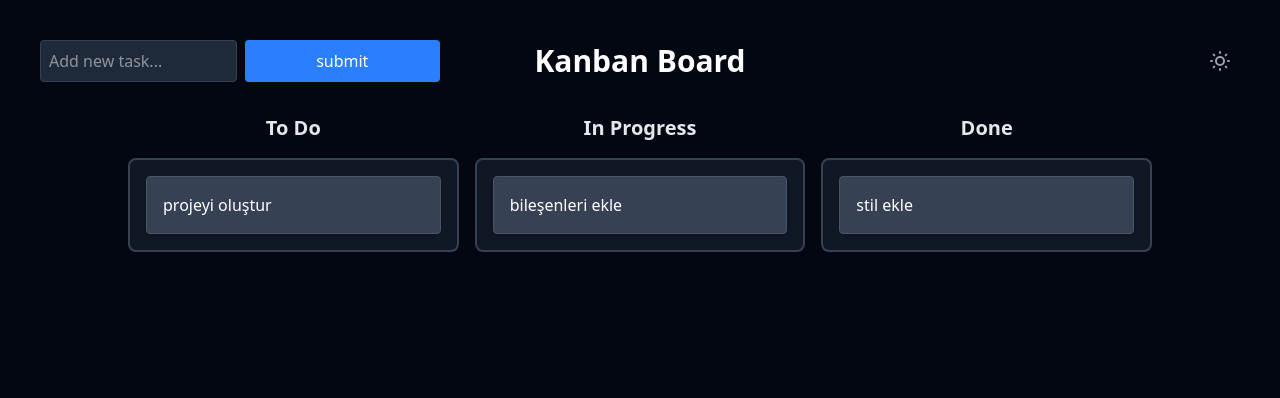
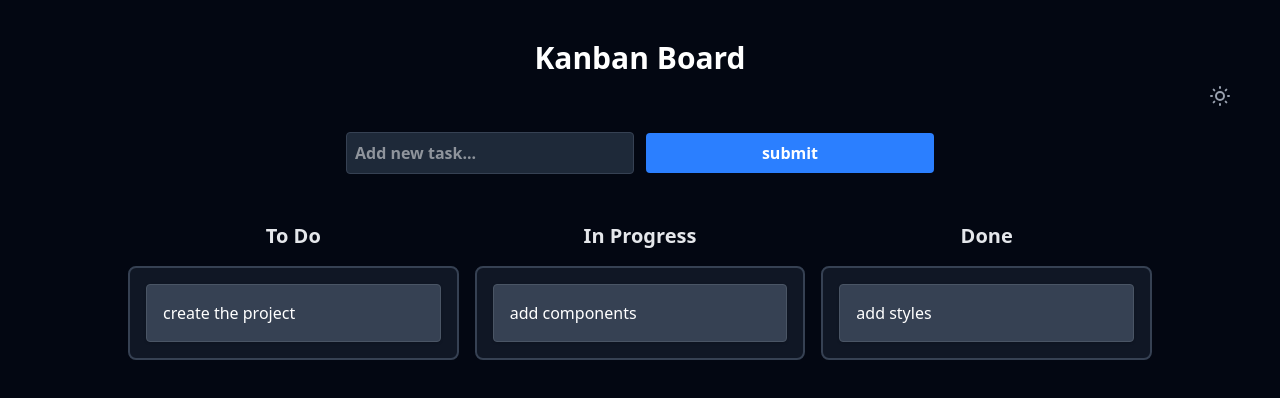
Before and after one commit to Erdem-Baran/kanban-board, a React (Vite) app: page / in a window 1280 px wide. Shown: the top 398 px of the page. Built offline with nearby package versions, Linux system fonts and the light colour scheme.

Commit message:
"updated class"

```diff
--- a/src/App.tsx
+++ b/src/App.tsx
@@ -7,9 +7,9 @@ import ThemeToggle from "./components/ThemeToggle";
 
 export default function App() {
   const [tasks, setTasks] = useState<Task[]>([
-    { id: "1", title: "projeyi oluştur", status: "TODO" },
-    { id: "2", title: "bileşenleri ekle", status: "IN_PROGRESS" },
-    { id: "3", title: "stil ekle", status: "DONE" },
+    { id: "1", title: "create the project", status: "TODO" },
+    { id: "2", title: "add components", status: "IN_PROGRESS" },
+    { id: "3", title: "add styles", status: "DONE" },
   ]);
 
   const [newTaskTitle, setNewTaskTitle] = useState("");
@@ -37,32 +37,31 @@ export default function App() {
 
   return (
     <div className="p-10 min-h-screen bg-gray-100 dark:bg-gray-950 transition-colors duration-300">
-      <div className="grid grid-cols-3 items-center mb-8">
+      <div className="grid grid-cols-1 items-center mb-8">
+        <h1 className="text-3xl text-center text-gray-800 dark:text-white font-semibold">
+          Kanban Board
+        </h1>
+        <div className="flex justify-end">
+          <ThemeToggle />
+        </div>
+
         <div>
-          <form onSubmit={handleFormSubmit} className="flex gap-2">
+          <form onSubmit={handleFormSubmit} className="flex gap-3 items-center justify-center mt-4 mb-4 font-semibold">
             <input
               type="text"
               name="task"
               value={newTaskTitle}
               onChange={(e) => setNewTaskTitle(e.target.value)}
               placeholder="Add new task..."
-              className="p-2 rounded border border-gray-300 focus:outline-none focus:ring-2 focus:ring-blue-400 w-full bg-white dark:bg-gray-800 dark:text-white dark:border-gray-700"
+              className="p-2 rounded border max-w-2xs border-gray-300 focus:outline-none focus:ring-2 focus:ring-blue-400 w-full bg-white dark:bg-gray-800 dark:text-white dark:border-gray-700"
             />
             <button
               type="submit"
-              className="mt-0 bg-blue-500 text-white p-2 rounded hover:bg-blue-600 w-full"
+              className="mt-0 bg-blue-500 text-white p-2 rounded max-w-2xs  hover:bg-blue-600 w-full"
             >
               submit
             </button>
           </form>
-        </div>
-
-        <h1 className="text-3xl font-bold text-center text-gray-800 dark:text-white">
-          Kanban Board
-        </h1>
-
-        <div className="flex justify-end">
-          <ThemeToggle />
         </div>
       </div>
 
@@ -87,7 +86,7 @@ export default function App() {
                     ))}
                   {tasks.filter((t) => t.status === col.id).length === 0 && (
                     <div className="text-gray-400 text-sm text-center py-4">
-                      Boş
+                      No tasks here
                     </div>
                   )}
                 </div>
```
